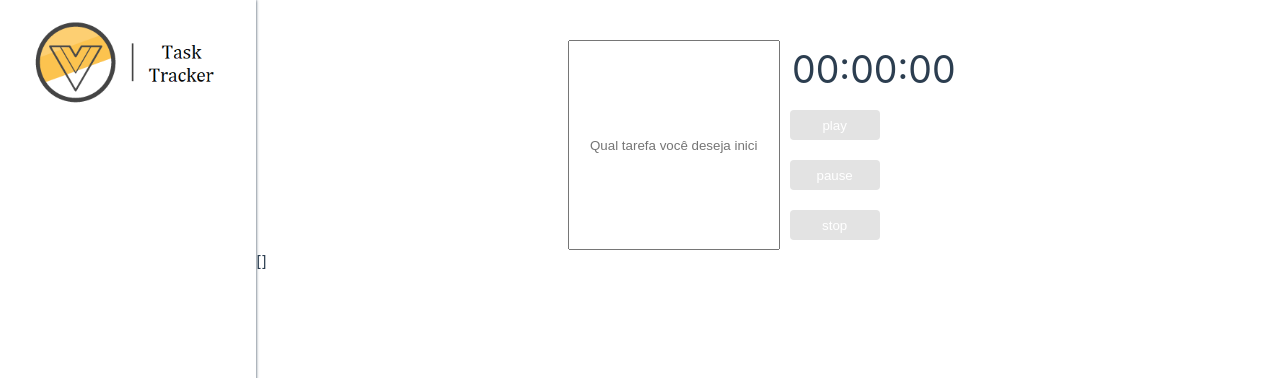
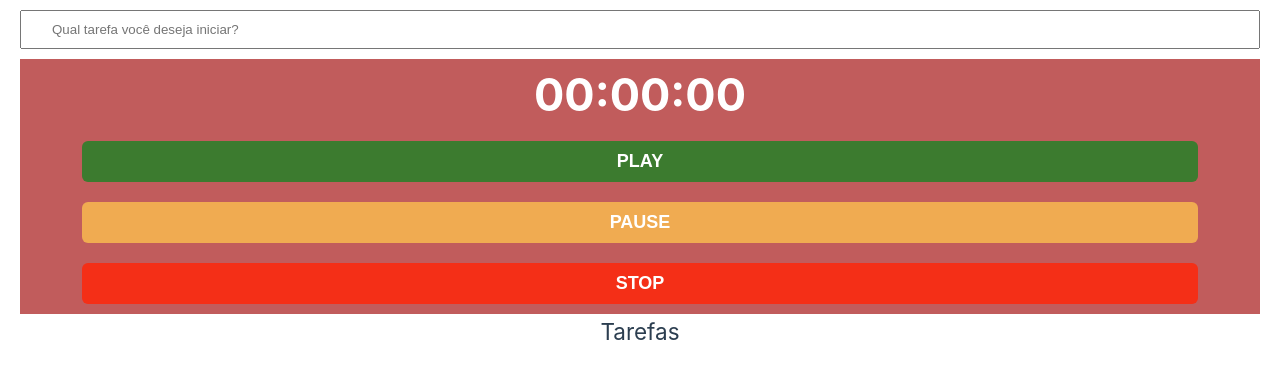
Before and after one commit to farsousa/task-tracker, a Vue app: page / in a window 1280 px wide. Shown: the top 378 px of the page. Built offline with nearby package versions, Linux system fonts and the light colour scheme.

Commit message:
criado componente de tarefa

```diff
--- a/src/App.vue
+++ b/src/App.vue
@@ -1,39 +1,33 @@
 <template>
   <section class="pagina">
-    <section class="menu">
-      <BarraLateral />
-    </section>
-    <section class="conteudo">
-      <div class="entrada-tarefa">
-        <input type="text" placeholder="Qual tarefa você deseja iniciar?" v-model="tarefa.descricao" />
-        <CronometroComponente :habilitarCronometragem="!tarefa.descricao" @acao="registrarTarefa" />
-      </div>
-      <div class="lista-tarefa">
-        {{ tarefas }}
-      </div>
-    </section>
+    <div class="temporizador">
+      <input class="entrada-tarefa" type="text" placeholder="Qual tarefa você deseja iniciar?" v-model="tarefa.descricao" />
+      <CronometroComponente :habilitarCronometragem="!tarefa.descricao" @acao="registrarTarefa" />
+    </div>
+
+    <div class="tarefas">
+      <h1>Tarefas</h1>
+      <TarefaComponente v-for="(tarefa, index) in tarefas" :key="index" :descricao="tarefa.descricao" :duracao="tarefa.duracao" />
+    </div>
   </section>
 </template>
 <script lang="ts">
 
 import { defineComponent } from 'vue'
-import BarraLateral from './components/BarraLateral.vue'
 import CronometroComponente from './components/CronometroComponente.vue'
+import TarefaComponente from './components/TarefaComponente.vue'
+import ITarefa from './interfaces/ITarefa'
 
-type Tarefa = {
-  descricao: string;
-  duracao: string;
-}
 export default defineComponent ({
   name: 'App',
   components: {
-    BarraLateral,
     CronometroComponente,
+    TarefaComponente,
   },
   data() {
     return {
-      tarefa: {} as Tarefa,
-      tarefas: [] as Tarefa[]
+      tarefa: {} as ITarefa,
+      tarefas: [] as ITarefa[]
     }
   },
   methods: {
@@ -41,7 +35,7 @@ export default defineComponent ({
       if(this.tarefa.descricao) {
         this.tarefa.duracao = tempoDecorrido
         this.tarefas.push(this.tarefa)
-        this.tarefa = {} as Tarefa
+        this.tarefa = {} as ITarefa
       }else {
         alert("Preencha a tarefa executada!")
       }
@@ -53,27 +47,26 @@ export default defineComponent ({
 </script>
 
 <style scoped>
+
 .pagina {
   display: flex;
+  flex-direction: column;
+  align-items: center;
+  background-color: #ffffff;
+  height: 100vh;
+}
+.entrada-tarefa {
+  width: 100%;
+  padding: 10px 30px;
+  margin: 10px 0;
 }
 
-.menu {
-  width: 20%;
+.temporizador, .tarefas {
+  padding: 0 20px;
+  width: 100%;
 }
 
-.conteudo {
-  width: 80%;
-  padding: 40px 0;
-}
-
-.entrada-tarefa {
-  width: 400px;
-  margin: auto;
-  display: flex;
-}
-
-.entrada-tarefa input {
-  width: 100%;
-  padding: 10px 20px;
+.tarefas h1 {
+  text-align: center;
 }
 </style>
--- a/src/components/CronometroComponente.vue
+++ b/src/components/CronometroComponente.vue
@@ -1,19 +1,15 @@
 <template>
   <div class="cronometro">
-    <div class="horario">
     <strong >{{tempoDecorrido}}</strong>
-    </div>
-    <div class="acoes">
-      <button class="botao play" @click="iniciarCronometro()" :disabled="estaCronometroRodando || habilitarCronometragem" >
-        <span> play </span>
+    <button class="play" @click="iniciarCronometro()" >
+      <span> PLAY </span>
     </button>
-      <button class="botao pause" @click="pausarCronometro()" :disabled="!estaCronometroRodando || habilitarCronometragem" >
-        <span> pause </span>
+    <button class="pause" @click="pausarCronometro()" >
+      <span> PAUSE </span>
     </button>
-      <button class="botao stop"  @click="finalizarCronometro();" :disabled="!cronometroIniciado && (!estaCronometroRodando || habilitarCronometragem)" >
-        <span> stop </span>
+    <button class="stop"  @click="finalizarCronometro();" >
+      <span> STOP </span>
     </button>
-    </div>
   </div>
 </template>
 <script lang="ts">
@@ -45,24 +41,39 @@ export default defineComponent ({
     },
     methods: {
       iniciarCronometro(): void {
+        if(this.estaCronometroRodando || this.habilitarCronometragem) {
+          alert('informe a tarefa')
+        }else {
           alert('iniciar cronogramas')
           this.estaCronometroRodando = true
           this.cronometro = setInterval(() => {
             this.tempoEmSegundos += 1
           }, 1000)
+
+        }
       },
       pausarCronometro(): void {
+        if(!this.estaCronometroRodando || this.habilitarCronometragem) {
+          alert('Não pode pausar, já que nem começou a cronometragem')
+        } else {
           alert('pausar cronogramas')
           clearInterval(this.cronometro)
           this.estaCronometroRodando = false
+        }
+
       },
       async finalizarCronometro(): Promise<void> {
+        if(!this.cronometroIniciado && (!this.estaCronometroRodando || this.habilitarCronometragem)) {
+          alert('Não finalizado')
+        }else {
           await this.$emit('acao', this.tempoDecorrido)
           alert('finalizar cronogramas')
           this.tempoEmSegundos = 0
           clearInterval(this.cronometro)
           this.estaCronometroRodando = false
           console.log(this.tempoDecorrido)
+        }
+
       }
     }
 })
@@ -73,46 +84,48 @@ export default defineComponent ({
   display: flex;
   flex-direction: column;
   align-items: center;
+  justify-content: center;
+  align-items: center;
   width: 100%;
-    max-width: 350px;
+  background-color: #c15c5c;
 }
 
-.botao {
-  border-radius: 4px;
+.cronometro strong {
+  font-size: 3em;
+  font-weight: 700;
+  color: white;
+}
+
+.cronometro span {
+  font-size: 3em;
+  font-weight: 700;
+}
+
+.cronometro button {
+  border-radius: 6px;
   border: 0;
-  box-shadow: 0px 0px 3px 0px;
-  height: 30px;
-  width: 90px;
   color: white;
-  margin: 10px ;
+  width: 90%;
+  font-size: 0.4em;
+  margin: 10px 0;
+  padding: 10px 0;
+}
+
+.cronometro button:disabled {
+  background: #e3e3e3;
+  color: #000;
 }
 
 .play {
   background: #3c7b2f;
-}
-.play:disabled {
-  background: #e3e3e3;
-
 }
 
 .pause {
   background: #f0ab51;
 }
 
-.pause:disabled {
-  background: #e3e3e3;
-
-}
-
 .stop {
   background: #f42f17;
 }
 
-.stop:disabled {
-  background: #e3e3e3;
-
-}
-.horario {
-  font-size: 2.5em;
-}
 </style>
--- /dev/null
+++ b/src/components/TarefaComponente.vue
@@ -0,0 +1,45 @@
+<template>
+    <div class="tarefa">
+        <h2> {{ descricao }} </h2>
+        <p> {{ duracao }} </p>
+    </div>
+</template>
+
+<script lang="ts">
+import { defineComponent } from 'vue'
+
+export default defineComponent ({
+    name: 'TarefaComponente',
+    props: {
+        descricao: {
+            require: true,
+            type: String,
+            default: ''
+        },
+        duracao: {
+            require: true,
+            type: String,
+            default: ''
+        }
+    }
+})
+</script>
+
+<style scoped>
+.tarefa {
+    width: 100%;
+    padding: 5px 20px;
+    margin: 10px 0;
+    background-color: #f3f3f3;
+    border-left: 8px solid black;
+}
+
+h2 {
+    font-weight: bold;
+}
+
+p {
+    font-size: 14px;
+}
+
+</style>
--- /dev/null
+++ b/src/interfaces/ITarefa.ts
@@ -0,0 +1,4 @@
+export default interface ITarefa {
+    descricao: string;
+    duracao: string;
+}
```
Lines whose indentation alone changed are shown as unchanged.
